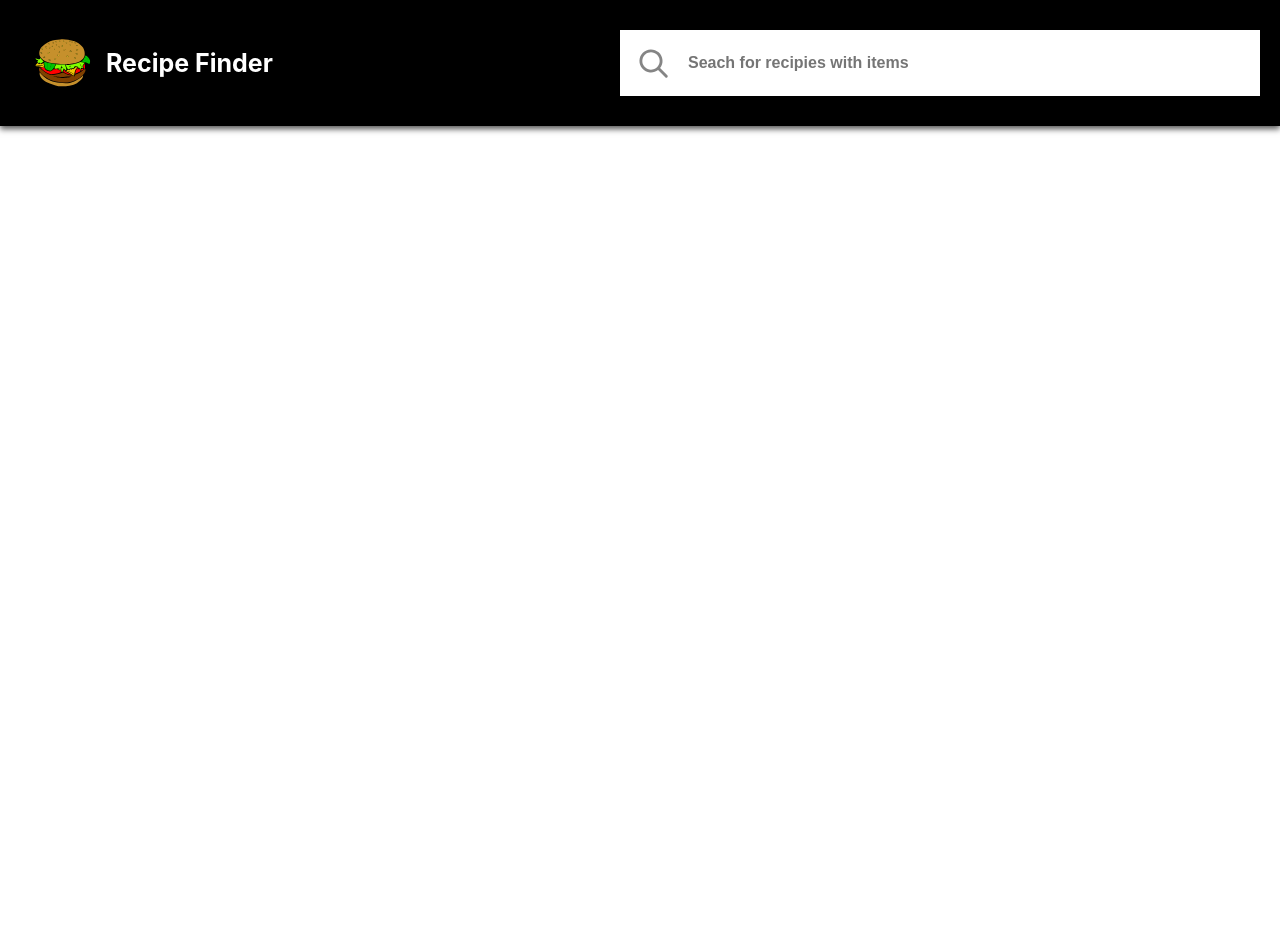
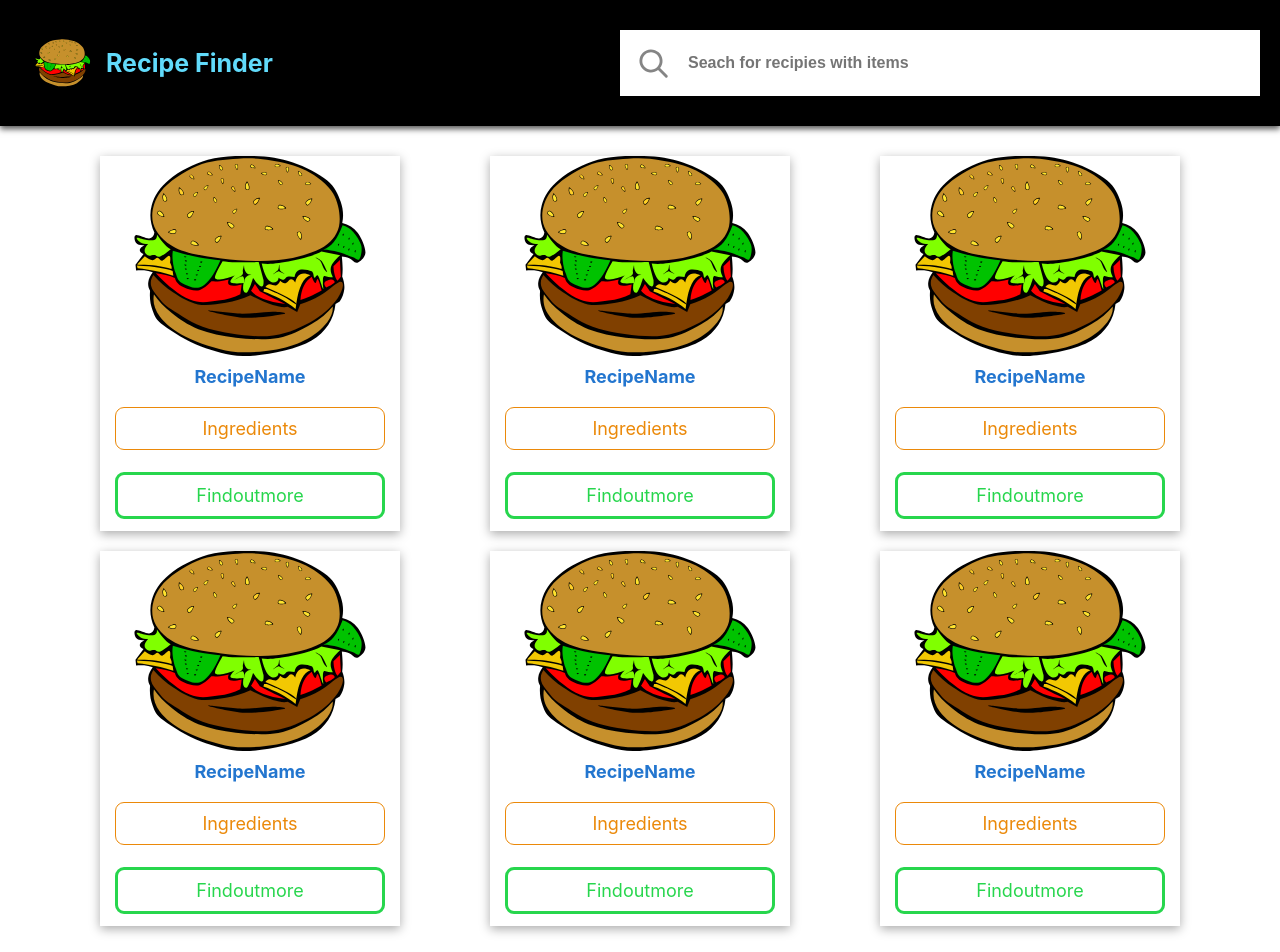
Before and after one commit to NayuduRama/my-food-blog, a React (Create React App) app: page / in a window 1280 px wide. Shown: the top 952 px of the page. Before the commit the page ends 800 px from the top, so only its background shows below. Built offline with nearby package versions, Linux system fonts and the light colour scheme.

Commit message:
Body Component

```diff
--- a/src/App.js
+++ b/src/App.js
@@ -1,10 +1,12 @@
 import React from 'react';
+import BodyComponent from './Components/BodyComponent';
 import HeaderComponent from './Components/HeaderComponent';
 
 function App() {
   return (
     <>
       <HeaderComponent />
+      <BodyComponent />
     </>
   );
 }
--- /dev/null
+++ b/src/Components/BodyComponent.js
@@ -0,0 +1,89 @@
+import React from 'react';
+import styled from 'styled-components';
+import applogo from '../logo.svg';
+
+const RecipesList = styled.div`
+display: flex;
+flex-direction: row;
+padding: 30px;
+justify-content: space-evenly;
+flex-wrap: wrap;
+gap: 20px
+`;
+const Recipe = styled.div`
+display: flex;
+flex-direction: column;
+paddig: 10px;
+width: 300px;
+box-shadow: 0 3px 10px 0 #aaa;
+`;
+const RecipeImage = styled.img`
+height: 200px;
+`;
+const RecipeName = styled.span`
+font-size: 18px;
+font-weight: bold;
+color: #2376cf;
+text-align: center;
+margin: 10px 10px;
+`;
+const Ingredients = styled.span`
+font-size: 18px;
+border: solid 1px #eb8909;
+margin: 10px 15px;
+cursor: pointer;
+padding: 10px 15px;
+border-radius: 9px;
+color: #eb8909;
+text-align: center;
+margin-bottom: 12px;
+`;
+const Findoutmore = styled(Ingredients)`
+color: #27d64d;
+border: solid #27d64d;
+`;
+
+function BodyComponent(props) {
+    return (
+        <RecipesList>
+            <Recipe>
+                <RecipeImage src={applogo}/>
+                <RecipeName>RecipeName</RecipeName>
+                <Ingredients>Ingredients</Ingredients>
+                <Findoutmore>Findoutmore</Findoutmore>
+            </Recipe>
+            <Recipe>
+                <RecipeImage src={applogo}/>
+                <RecipeName>RecipeName</RecipeName>
+                <Ingredients>Ingredients</Ingredients>
+                <Findoutmore>Findoutmore</Findoutmore>
+            </Recipe>
+            <Recipe>
+                <RecipeImage src={applogo}/>
+                <RecipeName>RecipeName</RecipeName>
+                <Ingredients>Ingredients</Ingredients>
+                <Findoutmore>Findoutmore</Findoutmore>
+            </Recipe>
+            <Recipe>
+                <RecipeImage src={applogo}/>
+                <RecipeName>RecipeName</RecipeName>
+                <Ingredients>Ingredients</Ingredients>
+                <Findoutmore>Findoutmore</Findoutmore>
+            </Recipe>
+            <Recipe>
+                <RecipeImage src={applogo}/>
+                <RecipeName>RecipeName</RecipeName>
+                <Ingredients>Ingredients</Ingredients>
+                <Findoutmore>Findoutmore</Findoutmore>
+            </Recipe>
+            <Recipe>
+                <RecipeImage src={applogo}/>
+                <RecipeName>RecipeName</RecipeName>
+                <Ingredients>Ingredients</Ingredients>
+                <Findoutmore>Findoutmore</Findoutmore>
+            </Recipe>
+        </RecipesList>
+    );
+}
+
+export default BodyComponent;
--- a/src/Components/HeaderStyles.js
+++ b/src/Components/HeaderStyles.js
@@ -7,7 +7,7 @@ export const Container = styled.div`
 export const Header = styled.div`
 display:flex;
 flex-direction: row;
-color: white;
+color: #61DBFB;
 background-color: black;
 padding: 20px;
 font-size: 25px;
```
